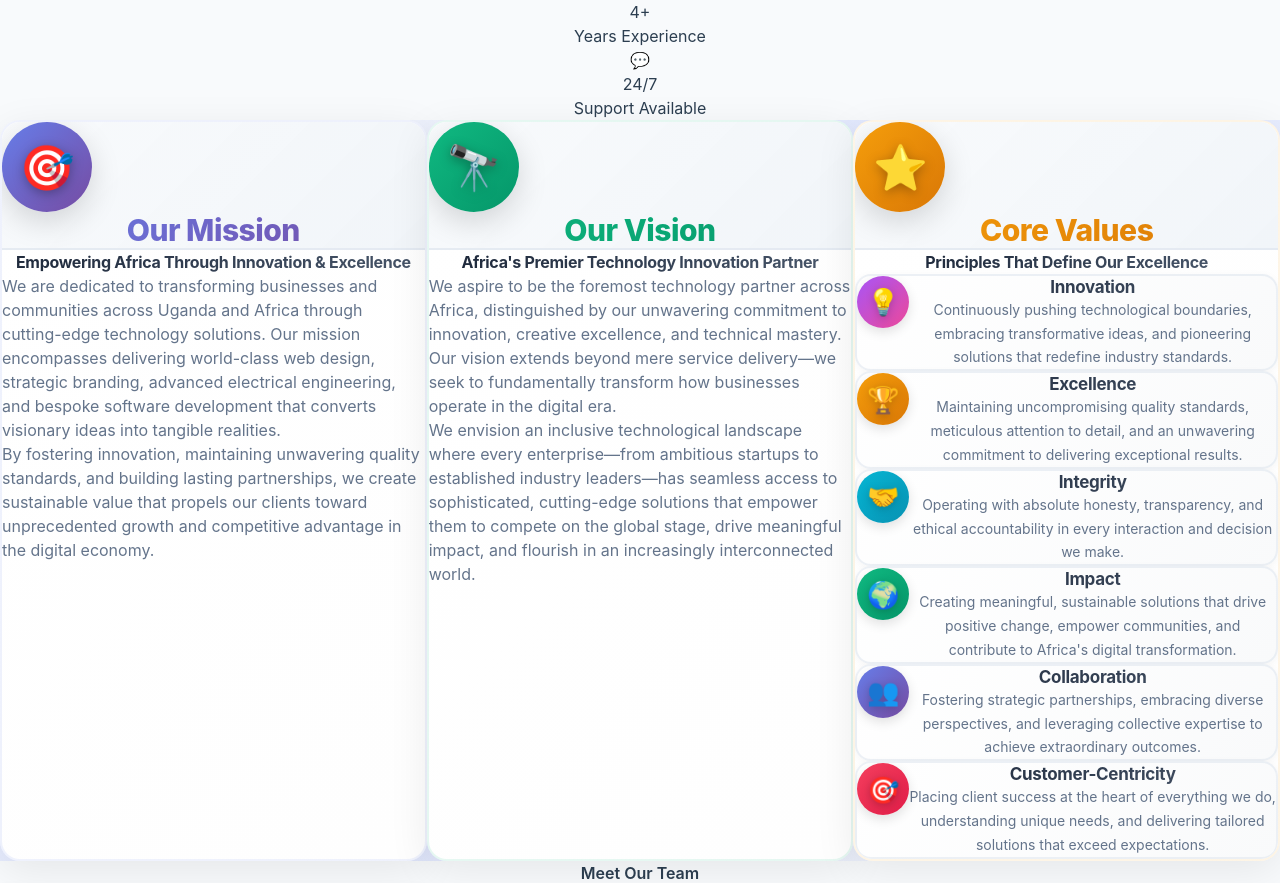
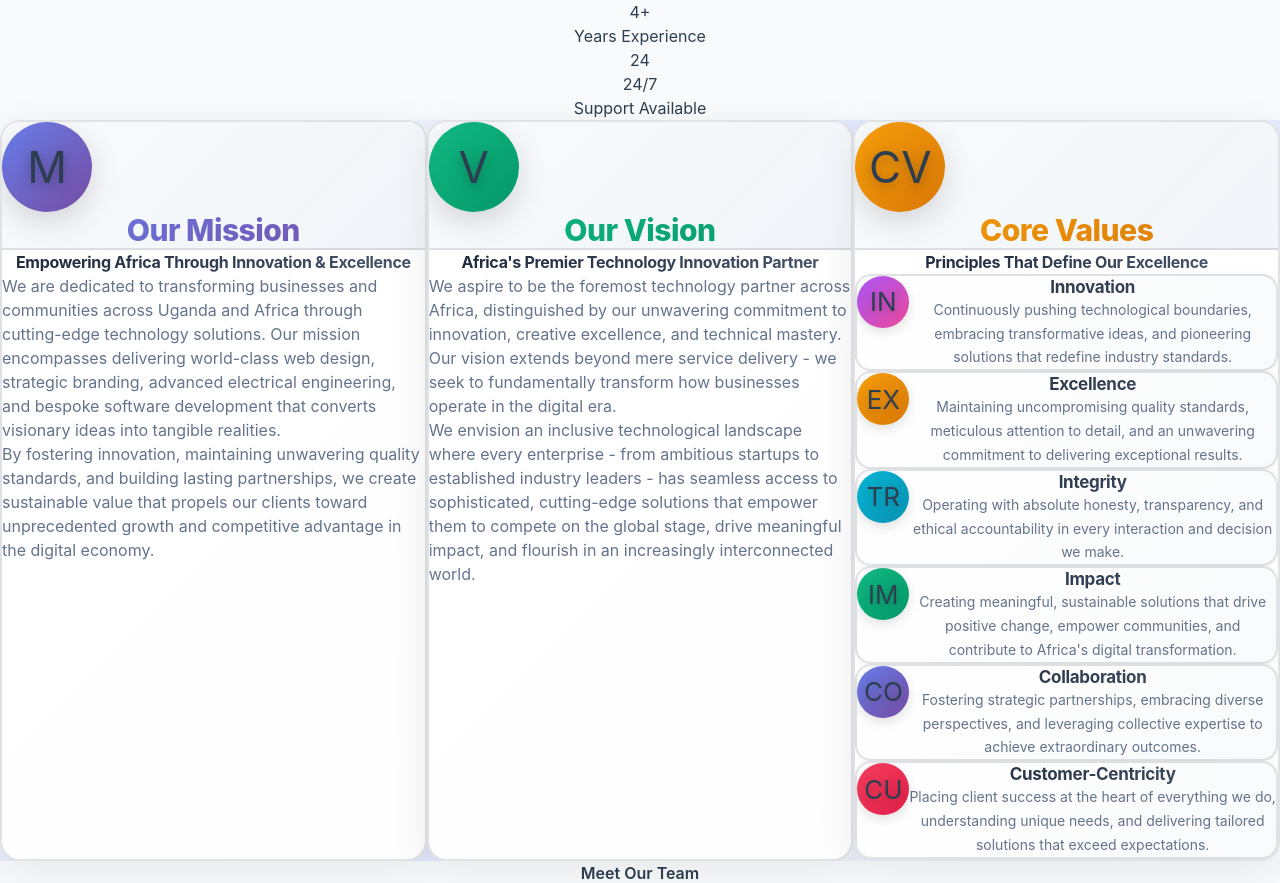
Before and after one commit to saphaniox/sap-technologies-uganda.ug, a React (Vite) app: page / in a window 1280 px wide. Shown: the part 1900-2783 px from the top of the page. Built offline with nearby package versions, Linux system fonts and the light colour scheme; no server answers.

Commit message:
navigation fix

```diff
--- a/src/components/About.jsx
+++ b/src/components/About.jsx
@@ -38,10 +38,10 @@ const About = () => {
 
   // Company statistics to showcase our achievements and capabilities
   const stats = [
-    { number: "80+", label: "Projects Completed", icon: "📊" },
-    { number: "100%", label: "Client Satisfaction", icon: "⭐" },
-    { number: "4+", label: "Years Experience", icon: "🚀" },
-    { number: "24/7", label: "Support Available", icon: "💬" }
+    { number: "80+", label: "Projects Completed", icon: "80+" },
+    { number: "100%", label: "Client Satisfaction", icon: "100" },
+    { number: "4+", label: "Years Experience", icon: "4+" },
+    { number: "24/7", label: "Support Available", icon: "24" }
   ];
 
   return (
@@ -69,7 +69,7 @@ const About = () => {
           >
             <h3><strong>Empowering Uganda, Inspiring Africa By </strong>Transforming your imaginations to real life</h3>
             <p>
-                At SAPTech Uganda, we believe technology is the catalyst for progress and transformation. Founded in the heart of Kampala, we are more than just a tech company—we are visionaries, innovators and partners in your success. Our multidisciplinary team blends creativity, engineering excellence and deep industry expertise to deliver world-class solutions in web design, branding, electrical engineering, electronic circuits and custom software.
+                At SAPTech Uganda, we believe technology is the catalyst for progress and transformation. Founded in the heart of Kampala, we are more than just a tech company - we are visionaries, innovators and partners in your success. Our multidisciplinary team blends creativity, engineering excellence and deep industry expertise to deliver world-class solutions in web design, branding, electrical engineering, electronic circuits and custom software.
             </p>
                         <p>
               Our team of experienced professionals combines creativity with technical
@@ -78,7 +78,7 @@ const About = () => {
               and improve lives.
             </p>
             <p>
-                We are driven by a passion to empower businesses, entrepreneurs and communities across Uganda and beyond. Every project is an opportunity to inspire, to solve real-world challenges and to elevate our clients to new heights. With a relentless commitment to quality, integrity and innovation, SAPTech Uganda is shaping the digital future of Africa—one idea, one solution, one success story at a time.
+                We are driven by a passion to empower businesses, entrepreneurs and communities across Uganda and beyond. Every project is an opportunity to inspire, to solve real-world challenges and to elevate our clients to new heights. With a relentless commitment to quality, integrity and innovation, SAPTech Uganda is shaping the digital future of Africa - one idea, one solution, one success story at a time.
             </p>
             <p>
               <em>Professional in Engineering &amp; Technology solutions.</em>
@@ -131,7 +131,7 @@ const About = () => {
             >
               <div className="mvv-header">
                 <div className="mvv-icon-wrapper mission-icon">
-                  <span className="mvv-icon">🎯</span>
+                  <span className="mvv-icon">M</span>
                 </div>
                 <h3>Our Mission</h3>
               </div>
@@ -165,7 +165,7 @@ const About = () => {
             >
               <div className="mvv-header">
                 <div className="mvv-icon-wrapper vision-icon">
-                  <span className="mvv-icon">🔭</span>
+                  <span className="mvv-icon">V</span>
                 </div>
                 <h3>Our Vision</h3>
               </div>
@@ -174,15 +174,10 @@ const About = () => {
                   Africa's Premier Technology Innovation Partner
                 </p>
                 <p className="mvv-description">
-                  We aspire to be the foremost technology partner across Africa, distinguished by our unwavering
-                  commitment to innovation, creative excellence, and technical mastery. Our vision extends beyond
-                  mere service delivery—we seek to fundamentally transform how businesses operate in the digital era.
+                  We aspire to be the foremost technology partner across Africa, distinguished by our unwavering commitment to innovation, creative excellence, and technical mastery. Our vision extends beyond mere service delivery - we seek to fundamentally transform how businesses operate in the digital era.
                 </p>
                 <p className="mvv-description">
-                  We envision an inclusive technological landscape where every enterprise—from ambitious startups
-                  to established industry leaders—has seamless access to sophisticated, cutting-edge solutions that
-                  empower them to compete on the global stage, drive meaningful impact, and flourish in an
-                  increasingly interconnected world.
+                  We envision an inclusive technological landscape where every enterprise - from ambitious startups to established industry leaders - has seamless access to sophisticated, cutting-edge solutions that empower them to compete on the global stage, drive meaningful impact, and flourish in an increasingly interconnected world.
                 </p>
               </div>
             </motion.div>
@@ -199,7 +194,7 @@ const About = () => {
             >
               <div className="mvv-header">
                 <div className="mvv-icon-wrapper values-icon">
-                  <span className="mvv-icon">⭐</span>
+                  <span className="mvv-icon">CV</span>
                 </div>
                 <h3>Core Values</h3>
               </div>
@@ -213,7 +208,7 @@ const About = () => {
                     whileHover={{ x: 8, transition: { duration: 0.2 } }}
                   >
                     <div className="value-icon-circle innovation-circle">
-                      <span className="value-emoji">💡</span>
+                      <span className="value-emoji">IN</span>
                     </div>
                     <div className="value-content">
                       <h4>Innovation</h4>
@@ -225,7 +220,7 @@ const About = () => {
                     whileHover={{ x: 8, transition: { duration: 0.2 } }}
                   >
                     <div className="value-icon-circle excellence-circle">
-                      <span className="value-emoji">🏆</span>
+                      <span className="value-emoji">EX</span>
                     </div>
                     <div className="value-content">
                       <h4>Excellence</h4>
@@ -237,7 +232,7 @@ const About = () => {
                     whileHover={{ x: 8, transition: { duration: 0.2 } }}
                   >
                     <div className="value-icon-circle integrity-circle">
-                      <span className="value-emoji">🤝</span>
+                      <span className="value-emoji">TR</span>
                     </div>
                     <div className="value-content">
                       <h4>Integrity</h4>
@@ -249,7 +244,7 @@ const About = () => {
                     whileHover={{ x: 8, transition: { duration: 0.2 } }}
                   >
                     <div className="value-icon-circle impact-circle">
-                      <span className="value-emoji">🌍</span>
+                      <span className="value-emoji">IM</span>
                     </div>
                     <div className="value-content">
                       <h4>Impact</h4>
@@ -261,7 +256,7 @@ const About = () => {
                     whileHover={{ x: 8, transition: { duration: 0.2 } }}
                   >
                     <div className="value-icon-circle collaboration-circle">
-                      <span className="value-emoji">👥</span>
+                      <span className="value-emoji">CO</span>
                     </div>
                     <div className="value-content">
                       <h4>Collaboration</h4>
@@ -273,7 +268,7 @@ const About = () => {
                     whileHover={{ x: 8, transition: { duration: 0.2 } }}
                   >
                     <div className="value-icon-circle customer-circle">
-                      <span className="value-emoji">🎯</span>
+                      <span className="value-emoji">CU</span>
                     </div>
                     <div className="value-content">
                       <h4>Customer-Centricity</h4>
--- a/src/components/Hero.jsx
+++ b/src/components/Hero.jsx
@@ -71,6 +71,7 @@ const Hero = () => {
 
   return (
     <motion.section
+      id="home"
       className="hero"
       initial={{ opacity: 0 }}
       animate={{ opacity: 1 }}
--- a/src/components/Partners.jsx
+++ b/src/components/Partners.jsx
@@ -123,7 +123,7 @@ const Partners = () => {
 
   if (loading) {
     return (
-      <section className="partners">
+      <section id="partners" className="partners">
         <div className="container">
           <div className="loading-state">
             <div className="loading-spinner"></div>
@@ -136,7 +136,7 @@ const Partners = () => {
 
   if (error) {
     return (
-      <section className="partners">
+      <section id="partners" className="partners">
         <div className="container">
           <div className="error-state">
             <p>{error}</p>
@@ -148,7 +148,7 @@ const Partners = () => {
 
   if (partners.length === 0 && !loading && !error) {
     return (
-      <section className="partners">
+      <section id="partners" className="partners">
         <div className="container">
           <div className="partners-header">
             <h2>Trusted Partners</h2>
@@ -211,7 +211,7 @@ const Partners = () => {
   }
 
   return (
-    <section className="partners">
+    <section id="partners" className="partners">
       <div className="container">
           <div className="partners-header">
             <h2>Trusted Partners</h2>
--- a/src/styles/theme-complete.css
+++ b/src/styles/theme-complete.css
@@ -454,3 +454,62 @@ html[data-theme] :is(
     padding-right: max(12px, env(safe-area-inset-right)) !important;
   }
 }
+/* ===========================
+   ONE BY ONE PAGE THEME COVERAGE
+   Extra selectors for sections that use custom class names outside generic cards.
+   =========================== */
+html[data-theme] :is(
+  .about-text,
+  .about-stats,
+  .mvv-card,
+  .mvv-header,
+  .value-item,
+  .team-member,
+  .member-bio,
+  .tech-category,
+  .project-info,
+  .service-details,
+  .service-modal,
+  .partner-request-form,
+  .product-form,
+  .project-form,
+  .service-form,
+  .software-form,
+  .iot-form
+) {
+  border-color: var(--theme-border) !important;
+}
+
+html[data-theme="dark"] :is(
+  .about-text,
+  .about-stats,
+  .mvv-card,
+  .value-item,
+  .team-member,
+  .member-bio,
+  .tech-category,
+  .project-info,
+  .service-details,
+  .service-modal,
+  .partner-request-form,
+  .product-form,
+  .project-form,
+  .service-form,
+  .software-form,
+  .iot-form
+) {
+  background-color: var(--surface-elevated) !important;
+  color: var(--text-normal) !important;
+}
+
+html[data-theme="dark"] :is(
+  .mvv-description,
+  .value-content p,
+  .member-bio p,
+  .project-description,
+  .service-description,
+  .partner-description,
+  .product-description
+) {
+  color: var(--text-soft) !important;
+}
```
Also changed, not shown: src/components/Header.jsx (+14 -13 lines), src/styles/About.css (+125 -0 lines), src/styles/Header.css (+98 -0 lines).
